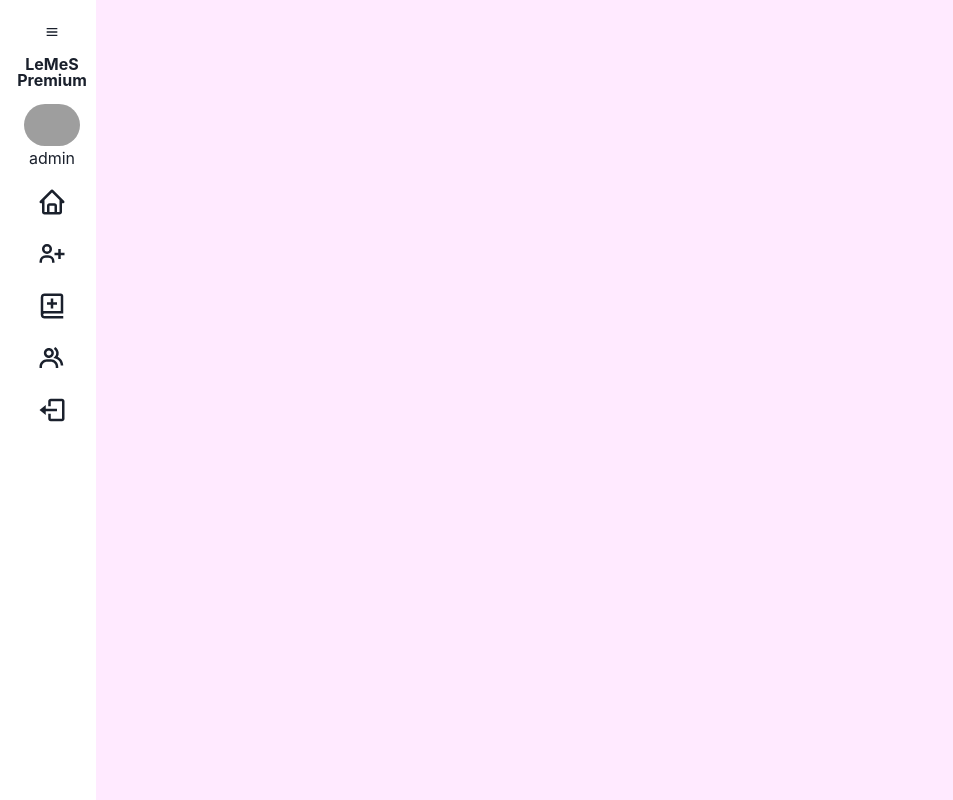
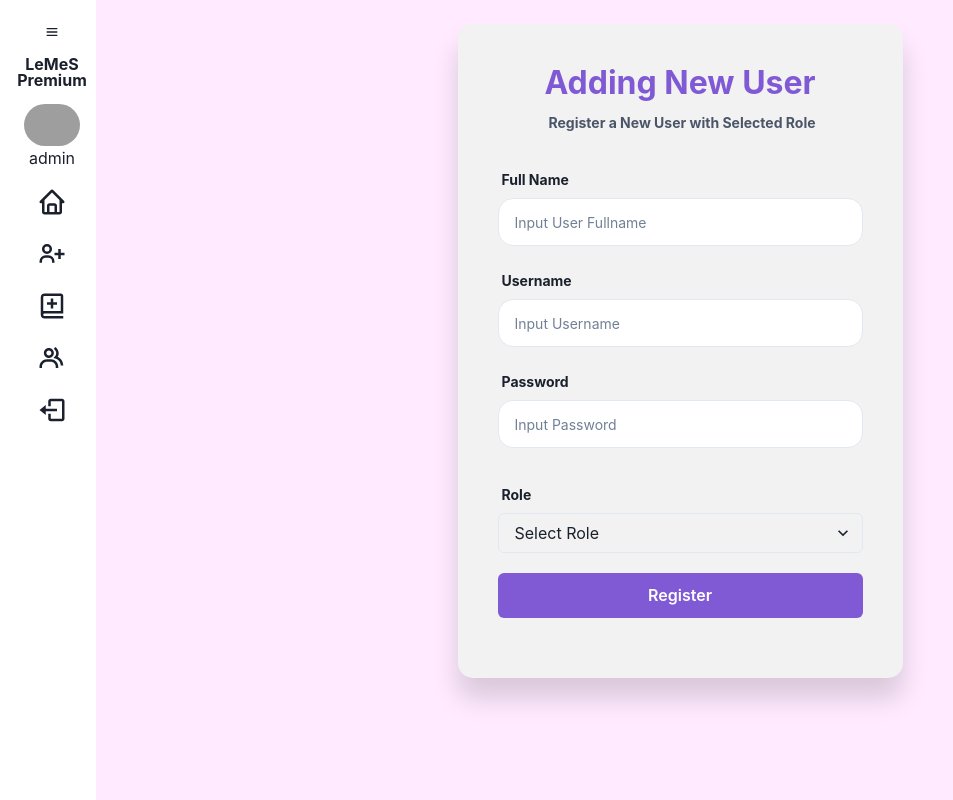
Before and after one commit to nathaniacalista01/LeMeS-WBD-React, a React (Create React App) app: page /admin/register in a window 1280 px wide. Shown: the whole page, without its empty margins (0-953 px from the left). Built offline with nearby package versions, Linux system fonts and the light colour scheme; grey boxes are pictures that could not be loaded.

Commit message:
feat: page admin for registering user custom role

```diff
--- a/src/App.tsx
+++ b/src/App.tsx
@@ -8,6 +8,7 @@ import Register from "./pages/Register";
 import Courses from "./pages/admin/PremiumCourses";
 import Users from "./pages/admin/PremiumUsers";
 import Request from "./pages/admin/Request";
+import AdminRegister from "./pages/admin/AdminRegister";
 import Profile from "./pages/Profile";
 import Materials from "./pages/Materials";
 import Navbar from "./components/navbar/Navbar";
@@ -27,7 +28,7 @@ function App() {
         <Route path="/" element={<Home />} />
         <Route path="/login" element={<Login />} />
         <Route path="/register" element={<Register />} />
-        {/* <Route path="/admin/register" element={<AdminRegister />} /> */}
+        <Route path="/admin/register" element={<AdminRegister />} />
         <Route path="/profile" element={<Profile />} />
         <Route path="/request" element={<Request />} />
         <Route path="/premium-courses" element={<Courses />} />
--- /dev/null
+++ b/src/pages/admin/AdminRegister.tsx
@@ -0,0 +1,121 @@
+import React from "react";
+import {
+    Flex,
+    Button,
+    FormControl,
+    FormLabel,
+    Heading,
+    Input,
+    Text,
+    Container,
+    Select,
+} from "@chakra-ui/react";
+
+function Register() {
+    const titleColor = "purple.500";
+    const textColor = "black";
+    return (
+        <Container display={"flex"} flexDir={"column"}>
+            <Flex
+                direction='column'
+                alignSelf='center'
+                justifySelf='center'
+                mt="1.5rem"
+                overflow='hidden'>
+                <Flex alignItems='center' justifyContent='center' mb='60px'>
+                    <Flex
+                        direction='column'
+                        w='445px'
+                        background='transparent'
+                        borderRadius='15px'
+                        p='40px'
+                        mx={{ base: "100px" }}
+                        bg={"#f2f2f2"}
+                        boxShadow='0 20px 27px 0 rgb(0 0 0 / 15%)'>
+                        <Heading color={titleColor} fontSize='32px' mb='10px'>
+                            Adding New User
+                        </Heading>
+                        <Text
+                            mb='36px'
+                            ms='4px'
+                            color={"gray.600"}
+                            fontWeight='bold'
+                            fontSize='14px'>
+                            Register a New User with Selected Role
+                        </Text>
+                        <FormControl>
+                            <FormLabel ms='4px' fontSize='sm' fontWeight='bold'>
+                                Full Name
+                            </FormLabel>
+                            <Input
+                                isRequired
+                                bg="white"
+                                borderRadius='15px'
+                                mb='24px'
+                                fontSize='sm'
+                                type='text'
+                                placeholder='Input User Fullname'
+                                size='lg'
+                            />
+                            <FormLabel ms='4px' fontSize='sm' fontWeight='bold'>
+                                Username
+                            </FormLabel>
+                            <Input
+                                isRequired
+                                bg="white"
+                                borderRadius='15px'
+                                mb='24px'
+                                fontSize='sm'
+                                type='text'
+                                placeholder='Input Username'
+                                size='lg'
+                            />
+                            <FormLabel ms='4px' fontSize='sm' fontWeight='bold'>
+                                Password
+                            </FormLabel>
+                            <Input
+                                isRequired
+                                bg="white"
+                                borderRadius='15px'
+                                mb='36px'
+                                fontSize='sm'
+                                type='password'
+                                placeholder='Input Password'
+                                size='lg'
+                            />
+
+                            <FormLabel ms='4px' fontSize='sm' fontWeight='bold'>
+                                Role
+                            </FormLabel>
+                            <Select placeholder={'Select Role'}>
+                                <option value='student'>Student</option>
+                                <option value='teacher'>Teacher</option>
+                                <option value='admin'>Admin</option>
+                            </Select>
+
+                            <Button
+                                fontSize='16px'
+                                type='submit'
+                                bg='purple.500'
+                                w='100%'
+                                h='45'
+                                mb='20px'
+                                color='white'
+                                mt='20px'
+                                _hover={{
+                                    bg: "purple.200",
+                                }}
+                                _active={{
+                                    bg: "purple.400",
+                                }}>
+                                Register
+                            </Button>
+                        </FormControl>
+                    </Flex>
+                </Flex>
+            </Flex>
+        </Container >
+    );
+}
+
+export default Register;
```
